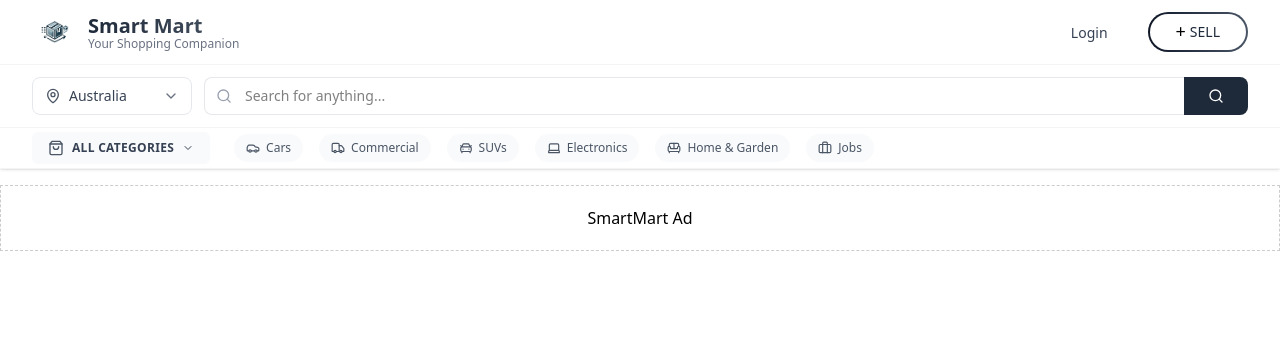
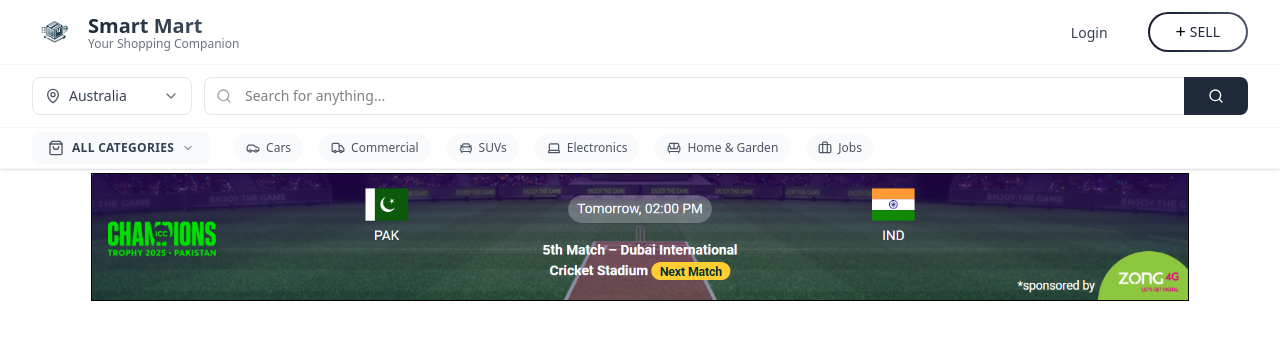
Before and after one commit to ahmadafzal007/SMART-MARKETPLACE, a React (Vite) app in the folder frontend/: page / in a window 1280 px wide. Shown: the top 340 px of the page. Built offline with nearby package versions, Linux system fonts and the light colour scheme.

Commit message:
Google Addsense added

```diff
--- a/frontend/src/components/home/addsense.jsx
+++ b/frontend/src/components/home/addsense.jsx
@@ -17,21 +17,15 @@
   if (process.env.NODE_ENV !== 'production') {
     return (
       <div
-        style={{
-          width: '100%',
-          margin: '0 auto',
-          padding: '20px',
-          textAlign: 'center',
-          border: '1px dashed #ccc',
-        }}
+        className='mt-25 md:mt-12 w-6/7 text-center border-1'
       >
-        SmartMart Ad
+        <img src="/demo-add.png" alt="Demo Ad" />
       </div>
     );
   }
 
   return (
-    <div style={{ width: '100%', margin: '0 auto' }}>
+    <div className='mt-25 md:mt-12 w-6/7 text-center border-1'>
       <ins
         className="adsbygoogle"
         style={{ display: 'block' }}
--- a/frontend/src/pages/home.jsx
+++ b/frontend/src/pages/home.jsx
@@ -5,7 +5,7 @@
     return (
         <div>
             <Navbar/>
-            <div className='mt-15'>
+            <div className='flex justify-center'>
             <SmartMartAdd/>
             </div>
         </div>
```
Also changed, not shown: frontend/public/demo-add.png (added), 1 other file (tests, documents, lock files or other folders).
